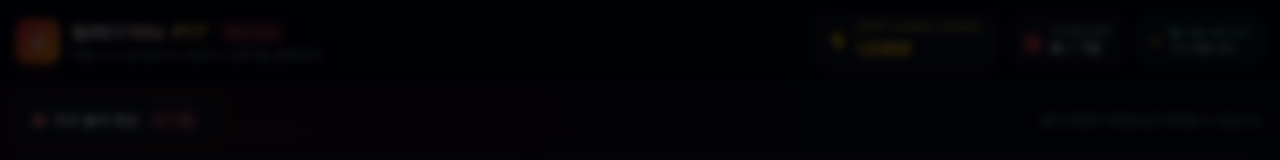
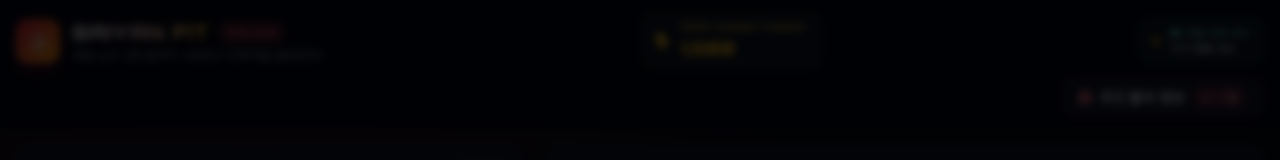
Before and after one commit to MaRaJoa777/1027_vibeclass, a plain HTML site: page index.html in a window 1280 px wide. Shown: the top 160 px of the page. Drawn offline with nearby package versions, Linux system fonts and the light colour scheme.

Commit message:
ui: move weekly attendance shortcut to second header row

```diff
--- a/index.html
+++ b/index.html
@@ -238,16 +238,7 @@
                         <div class="text-[10px] text-amber-300/80 font-bold uppercase tracking-wider">전투력 (COMBAT POWER)</div>
                         <div id="hudCombatPower" class="font-num font-black text-base sm:text-lg text-amber-400 leading-tight">1,500</div>
                     </div>
-                </div>
-
-                <!-- Streak Count -->
-                <div class="hidden sm:flex bg-slate-900/90 border border-rose-500/30 rounded-xl px-3.5 py-1.5 items-center gap-2.5">
-                    <div class="text-rose-500 text-lg"><i class="fa-solid fa-calendar-check"></i></div>
-                    <div>
-                        <div class="text-[10px] text-slate-400 font-bold uppercase">주간 출석 달성</div>
-                        <div id="hudAttendanceCount" class="font-num font-bold text-sm text-white">0 / 7일</div>
-                    </div>
-                </div>
+                </div></div>
 
                 <!-- Cloud Sync Status & Sync Code Button -->
                 <button id="btnOpenCloudModal" type="button" class="bg-slate-900/90 hover:bg-slate-800 border border-emerald-500/40 rounded-xl px-3 py-1.5 flex items-center gap-2 transition shadow-inner" title="클라우드 저장 상태 및 기기 연동">
@@ -261,21 +252,18 @@
                     </div>
                 </button>
 </div>
+            <div class="max-w-7xl mx-auto mt-2 flex justify-end">
+                <button id="btnOpenAttendanceModal" type="button" class="rpg-btn bg-slate-900 hover:bg-slate-800 border border-rose-500/40 text-white rounded-xl px-4 py-2 text-sm font-bold flex items-center gap-2">
+                    <i class="fa-solid fa-calendar-check text-rose-400"></i><span>주간 출석 정보</span>
+                    <span id="attendanceSummaryBadge" class="rounded-full bg-rose-600/20 border border-rose-500/30 px-2 py-0.5 text-xs text-rose-300">0 / 7일</span>
+                </button>
+            </div>
         </div>
     </header>
 
     <!-- Main Content Container -->
     <main class="max-w-7xl w-full mx-auto px-4 py-4 flex-1 flex flex-col gap-4">
-
-        <div class="flex flex-wrap items-center justify-between gap-3">
-            <button id="btnOpenAttendanceModal" type="button" class="rpg-btn bg-slate-900 hover:bg-slate-800 border border-rose-500/40 text-white rounded-xl px-4 py-2.5 text-sm font-bold flex items-center gap-2">
-                <i class="fa-solid fa-calendar-check text-rose-400"></i><span>주간 출석 정보</span>
-                <span id="attendanceSummaryBadge" class="rounded-full bg-rose-600/20 border border-rose-500/30 px-2 py-0.5 text-xs text-rose-300">0 / 7일</span>
-            </button>
-            <p class="text-xs text-slate-400">출석 현황은 버튼을 눌러 확인할 수 있습니다.</p>
-        </div>
-
-        <!-- MAIN DUAL LAYOUT: Left (Character RPG) / Right (Viral Shorts Workout) -->
+<!-- MAIN DUAL LAYOUT: Left (Character RPG) / Right (Viral Shorts Workout) -->
         <div class="grid grid-cols-1 lg:grid-cols-12 gap-4 items-start">
 
             <!-- LEFT COLUMN: CHARACTER STATUS & VISUAL EVOLUTION (5 Cols on Desktop) -->
```
